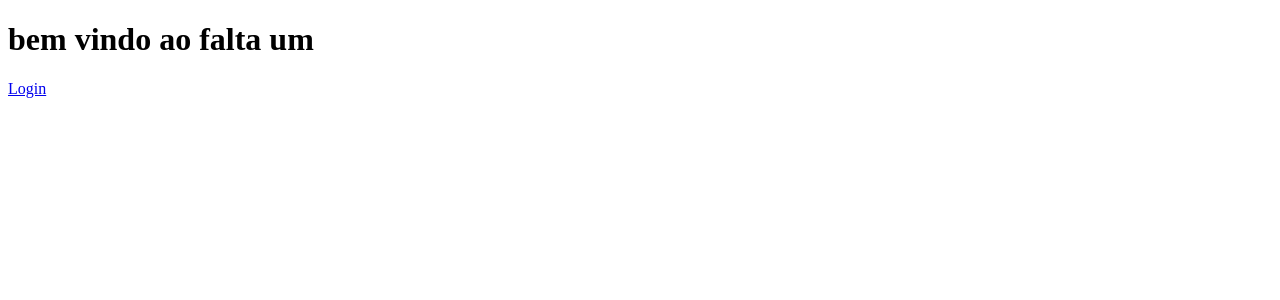
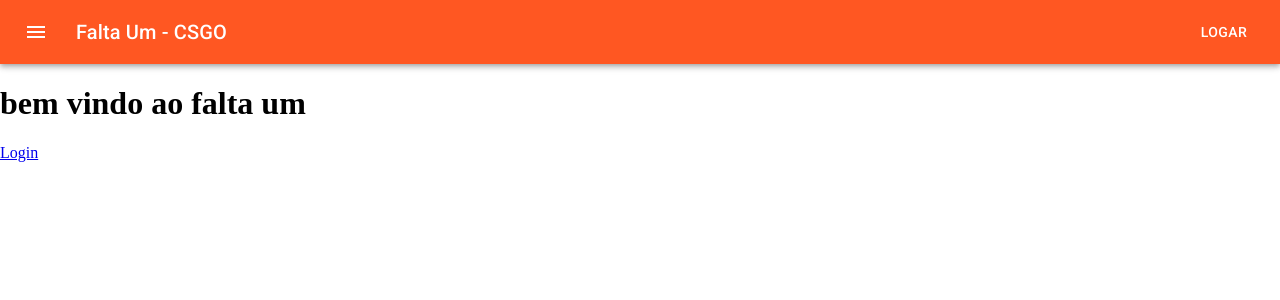
Before and after one commit to CristianoRC/FaltaUm-CSGO, a React (Create React App) app in the folder src/app/: page / in a window 1280 px wide. Shown: the top 300 px of the page. Built offline with nearby package versions, Linux system fonts and the light colour scheme.

Commit message:
Cria a base do template projeto reac

```diff
--- a/src/app/src/App.css
+++ b/src/app/src/App.css
@@ -1,3 +1,8 @@
+body{
+  margin: 0;
+  padding: 0;
+}
+
 .App {
   text-align: center;
 }
--- a/src/app/src/App.js
+++ b/src/app/src/App.js
@@ -1,17 +1,63 @@
 import React from 'react'
-import { Router, Switch, Route } from 'react-router-dom'
+import { Router, Switch, Route, } from 'react-router-dom'
 import { createBrowserHistory } from 'history'
 import { Home, Login } from './routes'
+import './App.css'
+
+
+//Componentes Template
+import MuiThemeProvider from '@material-ui/core/styles/MuiThemeProvider';
+import { makeStyles } from '@material-ui/core/styles';
+import theme from './theme';
+
+
+import AppBar from '@material-ui/core/AppBar';
+import Toolbar from '@material-ui/core/Toolbar';
+import Typography from '@material-ui/core/Typography';
+import Button from '@material-ui/core/Button';
+import IconButton from '@material-ui/core/IconButton';
+import MenuIcon from '@material-ui/icons/Menu';
+
+
+const useStyles = makeStyles(theme => ({
+  root: {
+    flexGrow: 1,
+  },
+  menuButton: {
+    marginRight: theme.spacing(2),
+  },
+  title: {
+    flexGrow: 1,
+  },
+}));
+
 
 function App() {
   const history = createBrowserHistory()
+  const classes = useStyles();
+
   return (
+    <div className={classes.root}>
+      <MuiThemeProvider theme={theme}>
+        <AppBar color="primary" position="static">
+          <Toolbar>
+            <IconButton edge="start" className={classes.menuButton} color="inherit" aria-label="menu">
+              <MenuIcon />
+            </IconButton>
+            <Typography variant="h6" className={classes.title}>
+              Falta Um - CSGO
+          </Typography>
+            <Button color="inherit">Logar</Button>
+          </Toolbar>
+        </AppBar>
         <Router history={history}>
           <Switch>
             <Route exact path="/" component={Home} />
             <Route exact path="/login" component={Login} />
           </Switch>
         </Router>
+      </MuiThemeProvider>
+    </div >
   )
 }
 
--- /dev/null
+++ b/src/app/src/theme.js
@@ -0,0 +1,18 @@
+import { createMuiTheme } from '@material-ui/core/styles';
+
+export default createMuiTheme({
+  palette: {
+    primary: {
+      light: '#ff784e',
+      main: '#ff5722',
+      dark: '#b23c17',
+      contrastText: '#fff',
+    },
+    secondary: {
+      light: '#ff7961',
+      main: '#f44336',
+      dark: '#ba000d',
+      contrastText: '#000',
+    },
+  },
+});
```
Lines whose indentation alone changed are shown as unchanged.
